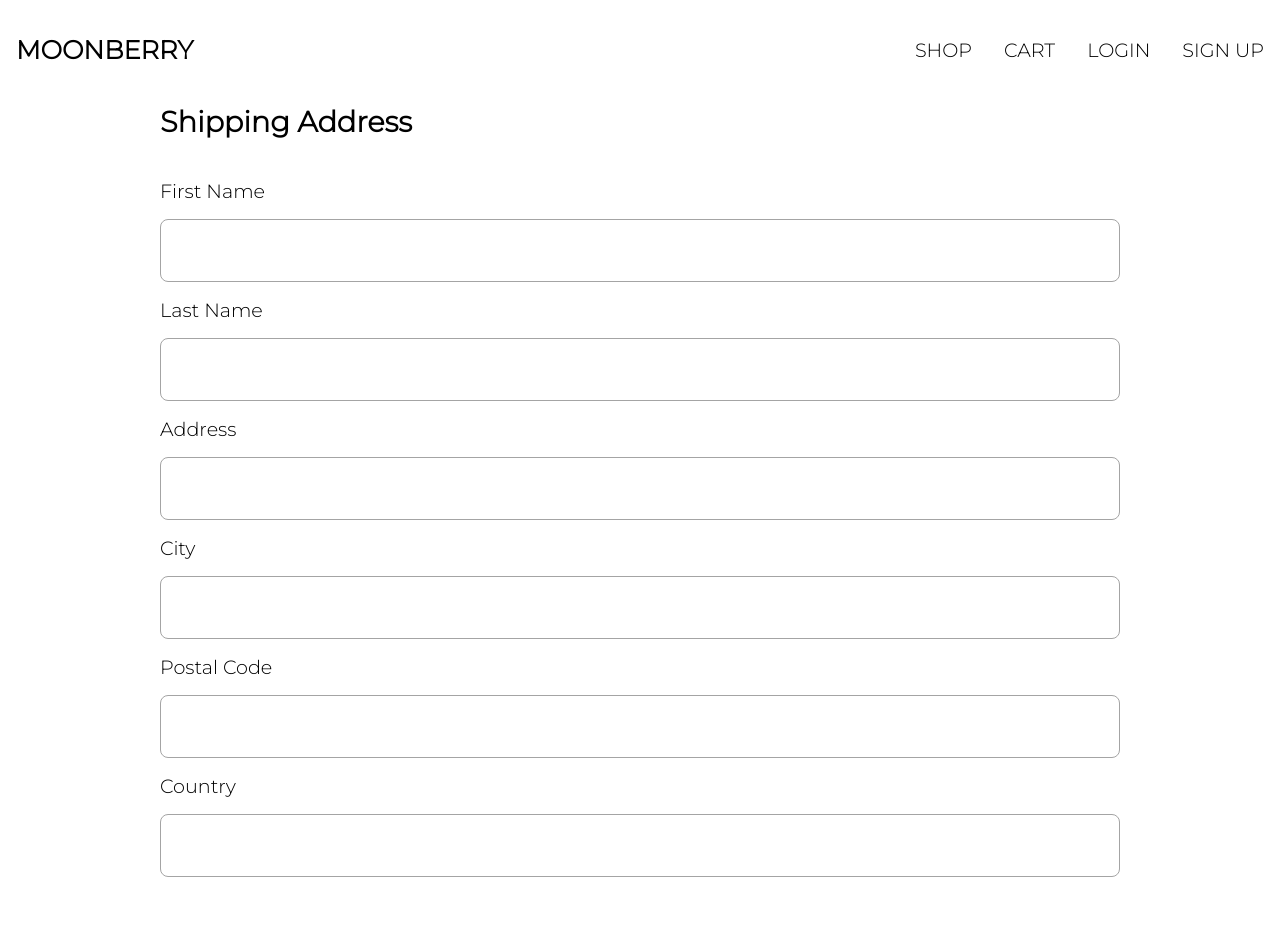
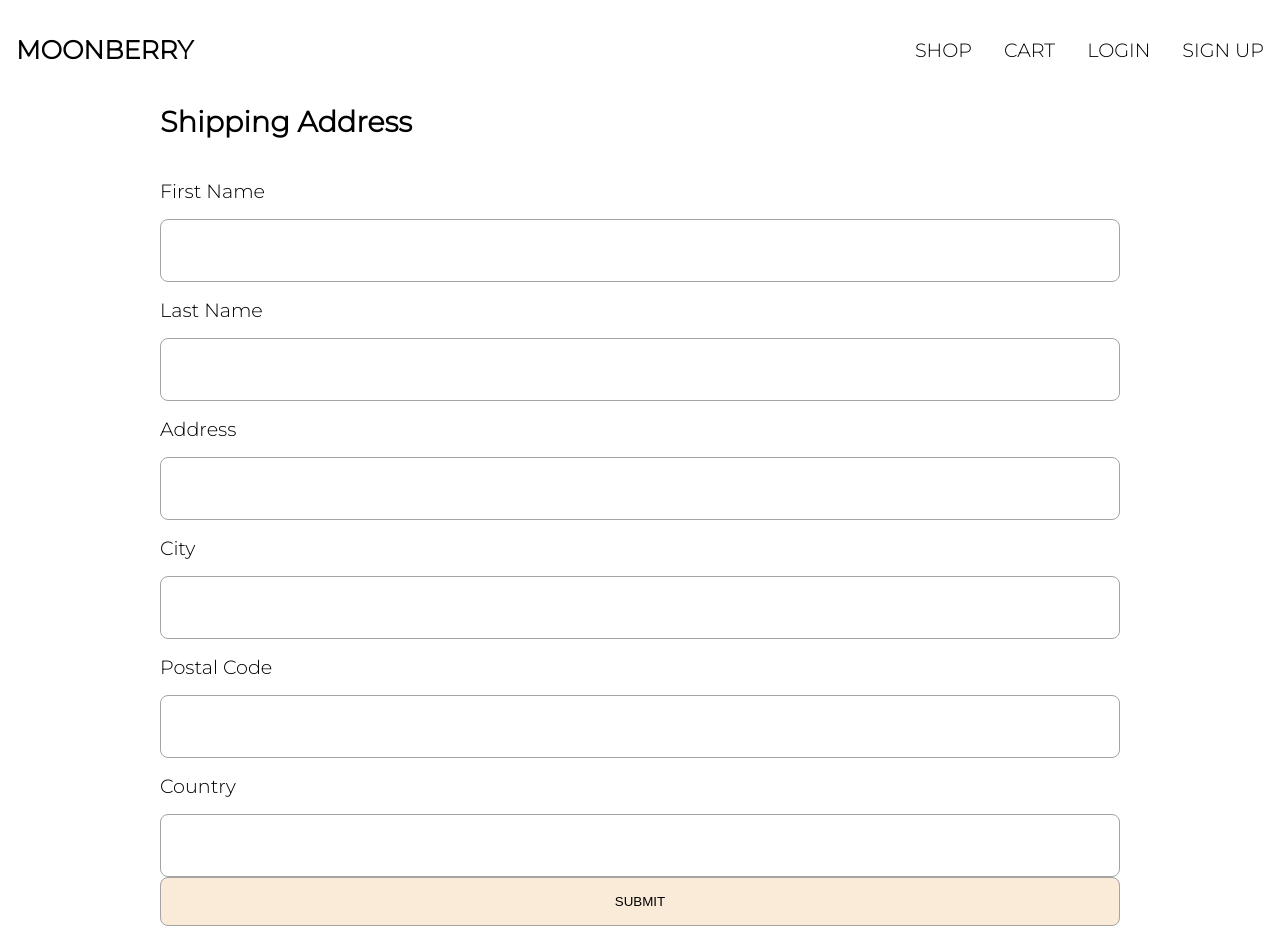
Before and after one commit to Jihyunnk/moonberry, a React (Create React App) app in the folder frontend/: page /checkout in a window 1280 px wide. Before the commit the page ends 877 px from the top, so only its background shows below. Built offline with nearby package versions, Linux system fonts and the light colour scheme.

Commit message:
saved shipping info from form

```diff
--- a/frontend/src/components/Checkout.js
+++ b/frontend/src/components/Checkout.js
@@ -1,12 +1,29 @@
 import React, { useState } from 'react';
+import { useDispatch } from 'react-redux';
+import { saveShippingInfo } from '../store/cart';
 
 function Checkout() {
+  const dispatch = useDispatch();
   const [firstName, setFirstName] = useState('');
   const [lastName, setLastName] = useState('');
   const [address, setAddress] = useState('');
   const [city, setCity] = useState('');
   const [postalCode, setPostalCode] = useState('');
   const [country, setCountry] = useState('');
+
+  const handleClick = (e) => {
+    e.preventDefault();
+    dispatch(
+      saveShippingInfo({
+        firstName,
+        lastName,
+        address,
+        city,
+        postalCode,
+        country,
+      })
+    );
+  };
 
   return (
     <div>
@@ -75,6 +92,11 @@ function Checkout() {
               required
             ></input>
           </div>
+          <div>
+            <button type="button" onClick={handleClick} className="primary">
+              SUBMIT
+            </button>
+          </div>
         </form>
       </div>
     </div>
--- a/frontend/src/store/cart.js
+++ b/frontend/src/store/cart.js
@@ -2,6 +2,7 @@ import Axios from 'axios';
 
 const ADD_TO_CART = 'ADD_TO_CART';
 const REMOVE_FROM_CART = 'REMOVE_FROM_CART';
+const SAVE_SHIPPING_INFO = 'SAVE_SHIPPING_INFO';
 
 const _addToCart = (data, quantity) => {
   return {
@@ -39,6 +40,14 @@ export const removeFromCart = (productId) => async (dispatch, getState) => {
   localStorage.setItem('cartItems', JSON.stringify(getState().cart.cartItems));
 };
 
+export const saveShippingInfo = (data) => (dispatch) => {
+  dispatch({
+    type: SAVE_SHIPPING_INFO,
+    payload: data,
+  });
+  localStorage.setItem('shippingInfo', JSON.stringify(data));
+};
+
 const initialState = { cartItems: [] };
 
 export const cartReducer = (state = initialState, action) => {
@@ -61,6 +70,11 @@ export const cartReducer = (state = initialState, action) => {
         ...state,
         cartItems: state.cartItems.filter((x) => x.product !== action.payload),
       };
+    case SAVE_SHIPPING_INFO:
+      return {
+        ...state,
+        shippingInfo: action.payload,
+      };
     default:
       return state;
   }
```
